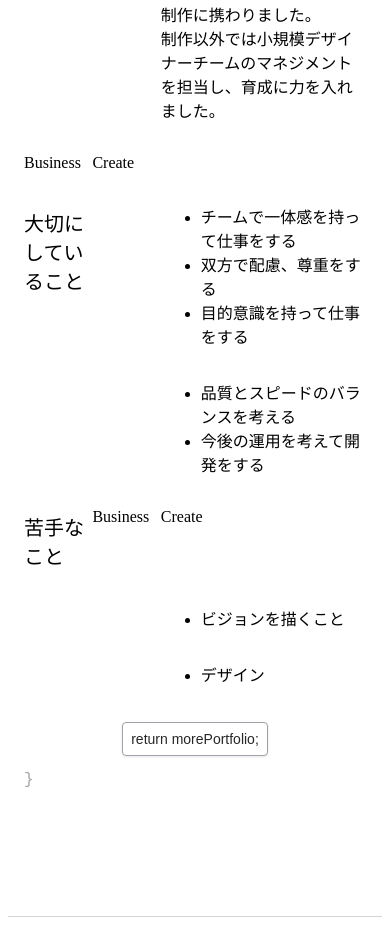
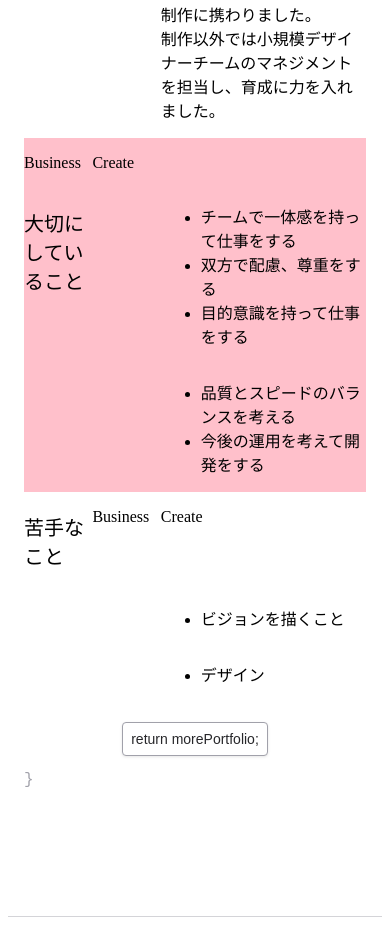
Before and after one commit to chika-create/portfolio, a Next.js app: page /profile in a window 390 px wide. Shown: the part 1661-2596 px from the top of the page. Built offline with nearby package versions, Linux system fonts and the light colour scheme.

Commit message:
:green_heart: お試しコミットをしてコードレビューが自動で走るかテスト

```diff
--- a/styles/profile/profileValuesAndChallenges.module.scss
+++ b/styles/profile/profileValuesAndChallenges.module.scss
@@ -1,4 +1,10 @@
 @use "../common/colors.scss" as *;
+
+@media (max-width: 768px) {
+  .value {
+    background-color: pink;
+  }
+}
 
 .value {
   display: grid;
```
